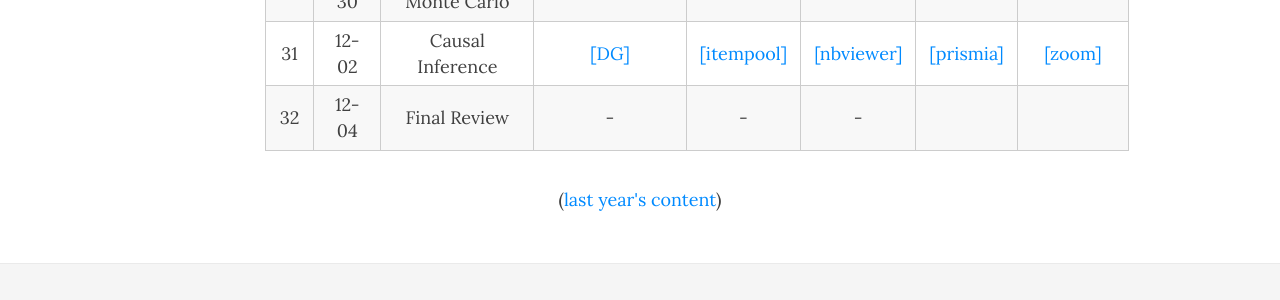
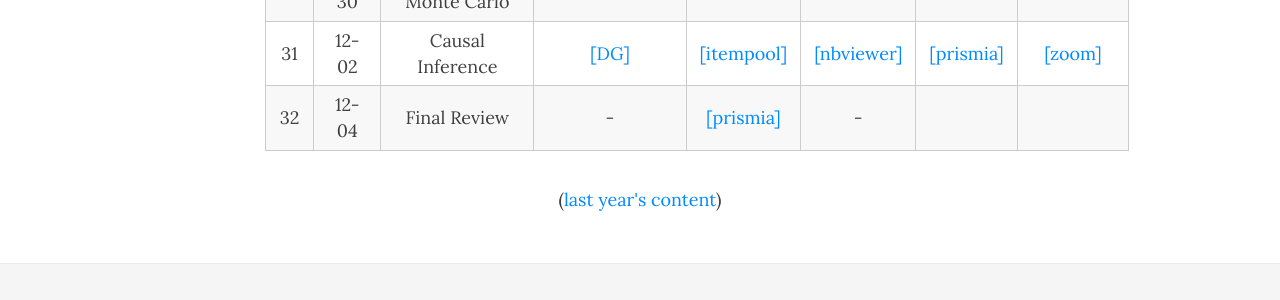
Before and after one commit to data1010/data1010.github.io, a Jekyll site: the page built from class.md, in a window 1280 px wide and 900 px high, scrolled down 2805 px. Shown: the part 451-751 px from the top of the window. Built offline with Jekyll 4.4.1, drawn with Linux system fonts in a browser that asks for light colours; nearby versions of some CDN libraries.

Commit message:
Add Prismia lesson for Friday

```diff
--- a/class.md
+++ b/class.md
@@ -372,7 +372,7 @@ title: Notebooks and videos
       <td style="text-align: center">12-04</td>
       <td style="text-align: center">Final Review</td>
       <td style="text-align: center">-</td>
-      <td style="text-align: center">-</td>
+      <td style="text-align: center"><a href="https://prismia.chat/shared/R9V1-98IE">[prismia]</a></td>
       <td style="text-align: center">-</td>
       <td style="text-align: center"></td>
       <td style="text-align: center"></td>
```
